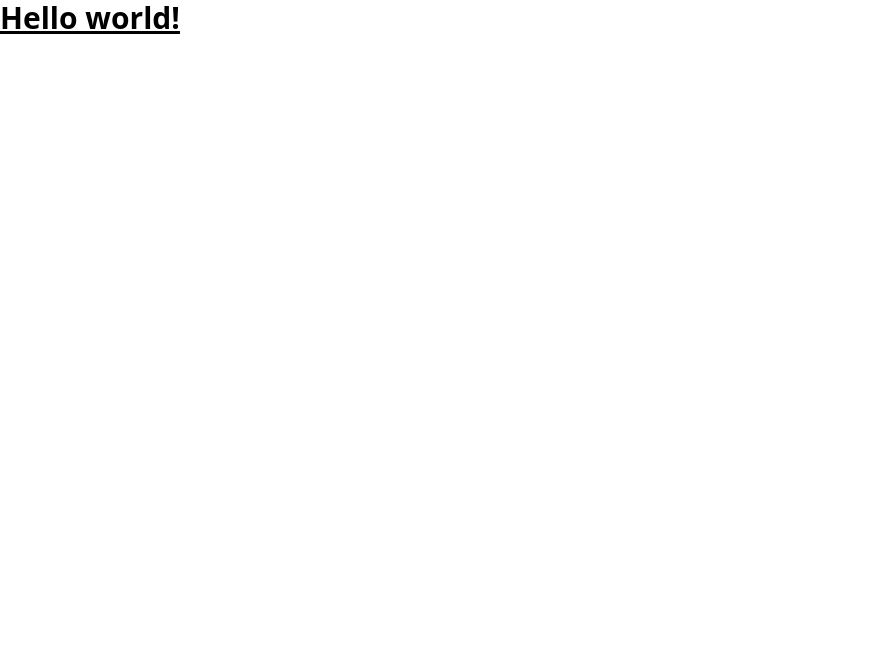
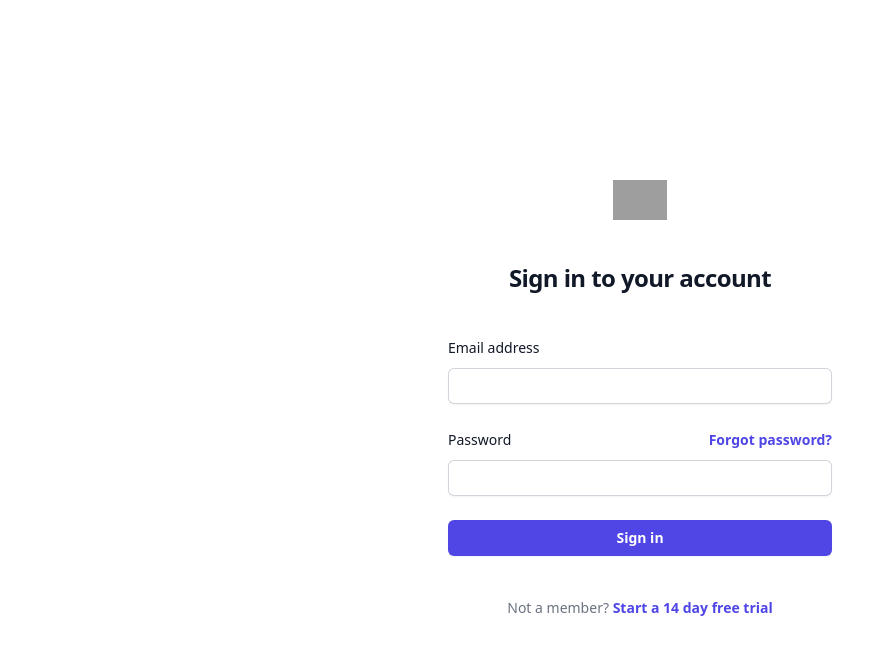
Before and after one commit to spnwebhub/spndigital, a website: page src/index.html in a window 1280 px wide. Shown: the whole page, without its empty margins (0-895 px from the left). Drawn offline with Linux system fonts and the light colour scheme; grey boxes are pictures that could not be loaded; files whose address does not match are found by name.

Commit message:
feat: configure script to start tailwind and firebase authentication

```diff
--- a/src/index.html
+++ b/src/index.html
@@ -1,14 +1,54 @@
 <!DOCTYPE html>
-<html lang="pt-BR">
+<html lang="pt-BR" class="h-full bg-white">
 <head>
     <meta charset="UTF-8">
     <meta name="viewport" content="width=device-width, initial-scale=1.0">
     <title>SPN Digital</title>
+
+    <!-- TAILWIND CSS -->
     <link href="/dist/output.css" rel="stylesheet">
 </head>
-<body>
-    <h1 class="text-3xl font-bold underline">
-        Hello world!
-    </h1>
+<body class="h-full">
+  <div class="flex min-h-full flex-col justify-center px-6 py-12 lg:px-8">
+    <div class="sm:mx-auto sm:w-full sm:max-w-sm">
+      <img class="mx-auto h-10 w-auto" src="https://tailwindui.com/img/logos/mark.svg?color=indigo&shade=600" alt="Your Company">
+      <h2 class="mt-10 text-center text-2xl font-bold leading-9 tracking-tight text-gray-900">Sign in to your account</h2>
+    </div>
+
+    <div class="mt-10 sm:mx-auto sm:w-full sm:max-w-sm">
+      <form class="space-y-6" id="login_form" method="POST">
+        <div>
+          <label for="email" class="block text-sm font-medium leading-6 text-gray-900">Email address</label>
+          <div class="mt-2">
+            <input id="email" name="email" type="email" autocomplete="email" required class="block w-full rounded-md border-0 py-1.5 text-gray-900 shadow-sm ring-1 ring-inset ring-gray-300 placeholder:text-gray-400 focus:ring-2 focus:ring-inset focus:ring-indigo-600 sm:text-sm sm:leading-6">
+          </div>
+        </div>
+
+        <div>
+          <div class="flex items-center justify-between">
+            <label for="password" class="block text-sm font-medium leading-6 text-gray-900">Password</label>
+            <div class="text-sm">
+              <a href="#" class="font-semibold text-indigo-600 hover:text-indigo-500">Forgot password?</a>
+            </div>
+          </div>
+          <div class="mt-2">
+            <input id="password" name="password" type="password" autocomplete="current-password" required class="block w-full rounded-md border-0 py-1.5 text-gray-900 shadow-sm ring-1 ring-inset ring-gray-300 placeholder:text-gray-400 focus:ring-2 focus:ring-inset focus:ring-indigo-600 sm:text-sm sm:leading-6">
+          </div>
+        </div>
+
+        <div>
+          <button type="submit" class="flex w-full justify-center rounded-md bg-indigo-600 px-3 py-1.5 text-sm font-semibold leading-6 text-white shadow-sm hover:bg-indigo-500 focus-visible:outline focus-visible:outline-2 focus-visible:outline-offset-2 focus-visible:outline-indigo-600">Sign in</button>
+        </div>
+      </form>
+
+      <p class="mt-10 text-center text-sm text-gray-500">
+        Not a member?
+        <a href="#" class="font-semibold leading-6 text-indigo-600 hover:text-indigo-500">Start a 14 day free trial</a>
+      </p>
+    </div>
+  </div>
+
+  <!-- SERVICES -->
+  <script type="module" src="/src/services/firebase/config.js"></script>
 </body>
 </html>
--- /dev/null
+++ b/src/services/authService.js
@@ -0,0 +1 @@
+// class AuthService
--- /dev/null
+++ b/src/services/config.js
@@ -0,0 +1,18 @@
+// Import the functions you need from the SDKs you need
+import { initializeApp } from "https://www.gstatic.com/firebasejs/10.12.2/firebase-app.js";
+
+// TODO: Add SDKs for Firebase products that you want to use
+// https://firebase.google.com/docs/web/setup#available-libraries
+
+// Your web app's Firebase configuration
+const firebaseConfig = {
+  apiKey: "AIzaSyB8U28T56JGl3wWyj4zavVbPZojwDcSEB4",
+  authDomain: "leao-do-norte-auth.firebaseapp.com",
+  projectId: "leao-do-norte-auth",
+  storageBucket: "leao-do-norte-auth.appspot.com",
+  messagingSenderId: "299257617455",
+  appId: "1:299257617455:web:74b47a9786afefdb0d3ada"
+};
+
+// Initialize Firebase
+const app = initializeApp(firebaseConfig);
--- a/tailwind.config.js
+++ b/tailwind.config.js
@@ -4,5 +4,7 @@ module.exports = {
   theme: {
     extend: {},
   },
-  plugins: [],
+  plugins: [
+    require('@tailwindcss/forms'),
+  ],
 }
```
Also changed, not shown: package.json (+6 -1 lines), dist/output.css, 1 other file.
